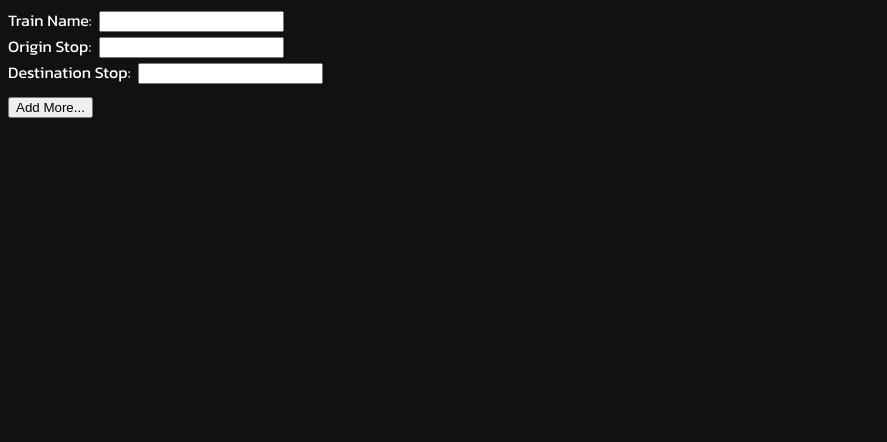
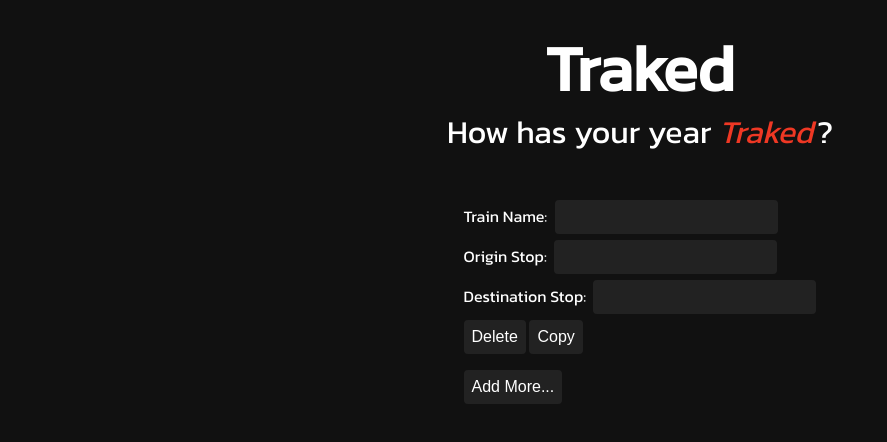
Before and after one commit to piemadd/amtrak-wrapped, a React (Vite) app: page / in a window 1280 px wide. Shown: the top 442 px of the page, without its empty margins (0-887 px from the left). Built offline with nearby package versions, Linux system fonts and the light colour scheme.

Commit message:
inputs working

```diff
--- a/src/App.css
+++ b/src/App.css
@@ -1,6 +1,9 @@
 :root {
   --fg: #fff;
   --bg: #111;
+
+  --bg-2: #222;
+  --bg-3: #333;
 
   --blue: #00537e;
   --deep-blue: #003a7b;
@@ -16,6 +19,59 @@ body {
   font-family: 'Kanit', sans-serif;
   background-color: var(--bg);
   color: var(--fg);
+  width: 98vw;
+  margin: 1vw;
+}
+
+main {
+  display: flex;
+  flex-direction: column;
+  align-items: center;
+}
+
+h1 {
+  font-size: 4rem;
+  font-weight: 600;
+  margin: 0.5rem 0;
+}
+
+#slogan {
+  font-size: 2rem;
+  margin-top: -16px;
+}
+
+#slogan > i {
+  color: var(--red);
+  margin-right: 0.25rem;
+}
+
+label {
+  font-size: 1rem;
+  font-weight: 300;
+  margin: 0.5rem 0;
+}
+
+input {
+  font-size: 1rem;
+  font-weight: 300;
+  margin: 0.25rem 0;
+  padding: 0.5rem;
+  border: none;
+  border-radius: 0.25rem;
+  background-color: var(--bg-2);
+  color: var(--fg);
+}
+
+button {
+  font-size: 1rem;
+  font-weight: 300;
+  margin: 0.25rem 0;
+  padding: 0.5rem;
+  border: none;
+  border-radius: 0.25rem;
+  background-color: var(--bg-2);
+  color: var(--fg);
+  cursor: pointer;
 }
 
 .trainSelector {
--- a/src/App.jsx
+++ b/src/App.jsx
@@ -4,6 +4,22 @@ import stations from "./data/stations";
 import "./App.css";
 
 export default function App() {
+  const calculateDistanceBetweenCoordinates = (lat1, lon1, lat2, lon2) => {
+    const R = 6371e3; // metres
+    const φ1 = (lat1 * Math.PI) / 180; // φ, λ in radians
+    const φ2 = (lat2 * Math.PI) / 180;
+    const Δφ = ((lat2 - lat1) * Math.PI) / 180;
+    const Δλ = ((lon2 - lon1) * Math.PI) / 180;
+
+    const a =
+      Math.sin(Δφ / 2) * Math.sin(Δφ / 2) +
+      Math.cos(φ1) * Math.cos(φ2) * Math.sin(Δλ / 2) * Math.sin(Δλ / 2);
+    const c = 2 * Math.atan2(Math.sqrt(a), Math.sqrt(1 - a));
+
+    const d = R * c; // in metres
+    return d;
+  };
+
   const [inputFields, setInputFields] = useState([
     { train: "", start: "", stop: "" },
   ]);
@@ -16,14 +32,29 @@ export default function App() {
     console.log(inputFields);
   };
 
+  const deleteFields = (index) => {
+    let data = [...inputFields];
+    data.splice(index, 1);
+
+    if (data.length === 0) data.push({ train: "", start: "", stop: "" });
+    setInputFields(data);
+  };
+
+  const copyFields = (index) => {
+    let data = [...inputFields];
+    data.push(data[index]);
+    setInputFields(data);
+  };
+
   const addFields = () => {
     let newfield = { train: "", start: "", stop: "" };
-
     setInputFields([...inputFields, newfield]);
   };
 
   return (
     <main>
+      <h1>Traked</h1>
+      <p id="slogan">How has your year <i>Traked</i>?</p>
       <section>
           <datalist id="trainList">
             {routes.map((route) => {
@@ -69,6 +100,10 @@ export default function App() {
                   value={input.stop}
                   onChange={(event) => handleFormChange(index, event)}
                 />
+                <br />
+
+                <button onClick={() => deleteFields(index)}>Delete</button>&nbsp;
+                <button onClick={() => copyFields(index)}>Copy</button>
               </div>
             );
           })}
```
